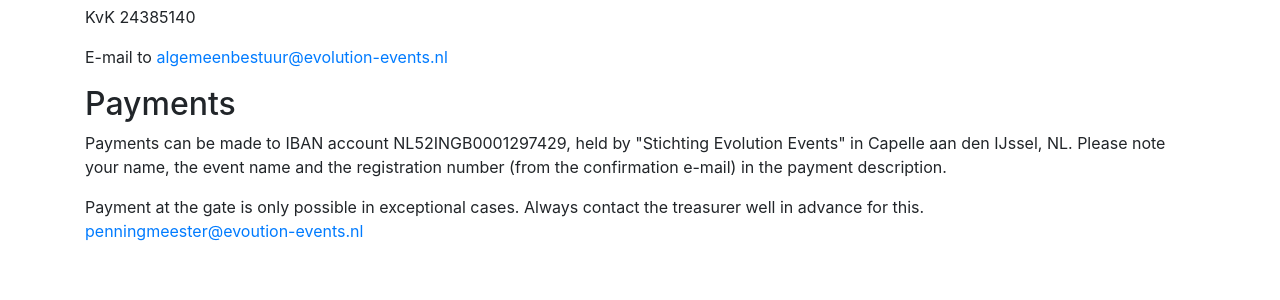
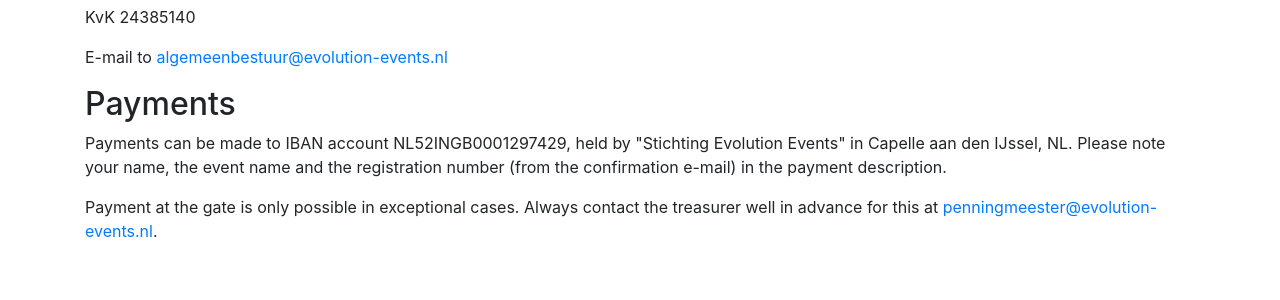
Before and after one commit to evolution-events/Artaxerxes, a Django app: page /organisation_info in a window 1280 px wide. Shown: the part 400-700 px from the top of the page. Run offline with Django 3.2, Linux system fonts and the light colour scheme; a user stored in the database is signed in; some libraries are stand-ins or nearby versions.

Commit message:
Use urlize filter for inline mailto links
The urlize filter transforms e-mail addresses (and links) into clickable links
within text. Use this instead of a separate link after a text that should
contain the link.

```diff
--- a/templates/core/organisation_info.html
+++ b/templates/core/organisation_info.html
@@ -21,7 +21,7 @@
   KvK 24385140
 </p>
 <p>
-  {% trans "E-mail to" %} <a href="mailto:algemeenbestuur@evolution-events.nl">algemeenbestuur@evolution-events.nl</a>
+  {% trans "E-mail to algemeenbestuur@evolution-events.nl"|urlize %}
 </p>
 
 <h2>{% trans "Payments" %}</h2>
@@ -34,7 +34,6 @@ confirmation e-mail) in the payment description.
 {% endblocktrans %}
 </p>
 <p>
-{% trans "Payment at the gate is only possible in exceptional cases. Always contact the treasurer well in advance for this." %}<br/>
-<a href="mailto:penningmeester@evolution-events.nl">penningmeester@evoution-events.nl</a>
+{% trans "Payment at the gate is only possible in exceptional cases. Always contact the treasurer well in advance for this at penningmeester@evolution-events.nl."|urlize %}
 </p>
 {% endblock content%}
```
